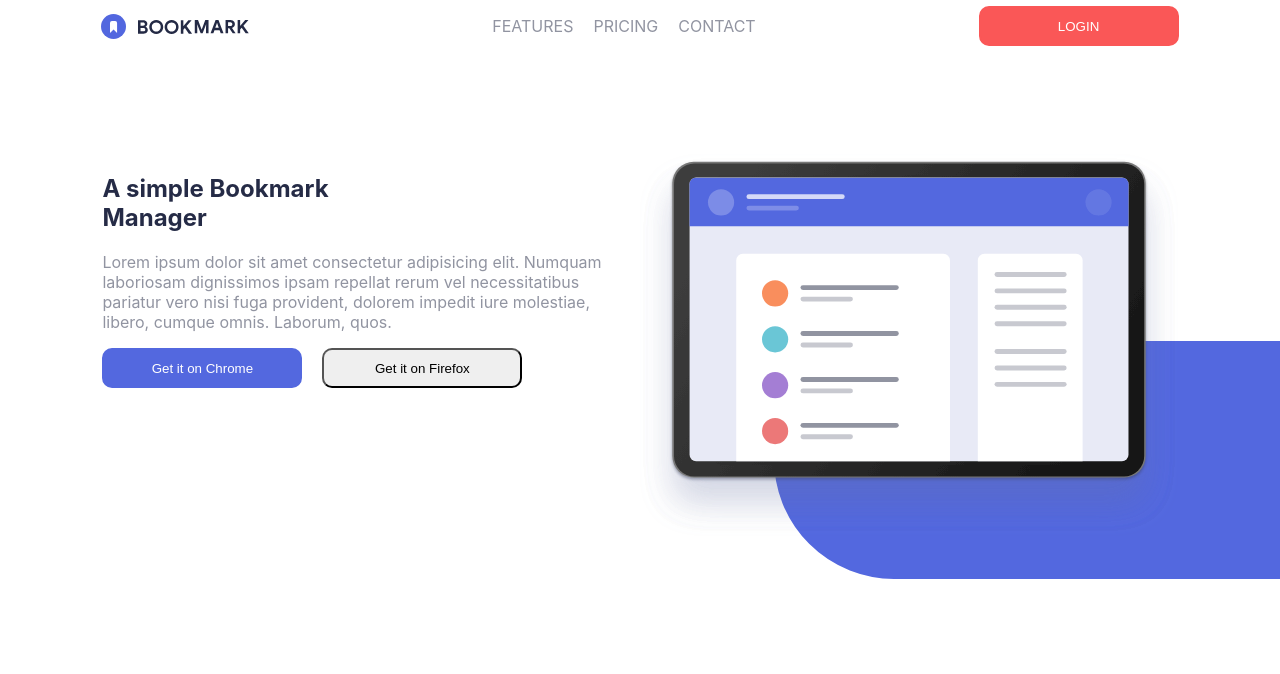
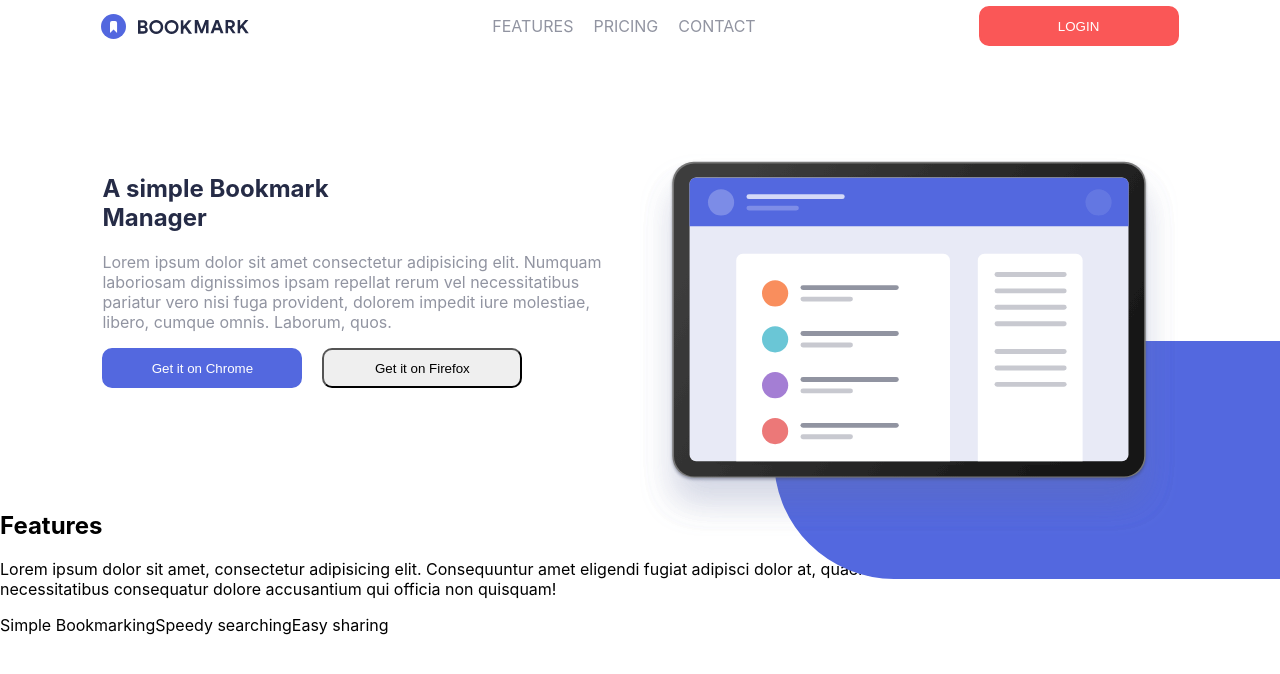
Before and after one commit to steven-mpawulo/bookmark-landing-page, a React (Create React App) app: page / in a window 1280 px wide. Shown: the top 674 px of the page. Built offline with nearby package versions, Linux system fonts and the light colour scheme.

Commit message:
adds words for the tab

```diff
--- a/src/components/main/Main.js
+++ b/src/components/main/Main.js
@@ -24,6 +24,15 @@ const Main = () => {
 
             </div>
         </section>
+        <section className='second-section'>
+            <h2>Features</h2>
+            <p>Lorem ipsum dolor sit amet, consectetur adipisicing elit. Consequuntur amet eligendi fugiat adipisci dolor at, quaerat nobis fugit assumenda aliquid quos pariatur necessitatibus consequatur dolore accusantium qui officia non quisquam!</p>
+            <div className="container-for-tab-section">
+                <span>Simple Bookmarking</span>
+                <span>Speedy searching</span>
+                <span>Easy sharing</span>
+            </div>
+        </section>
     </main>
   )
 }
```
